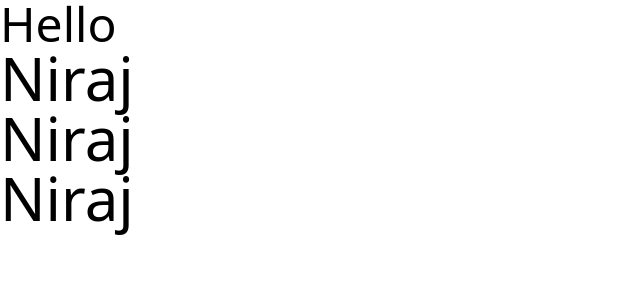
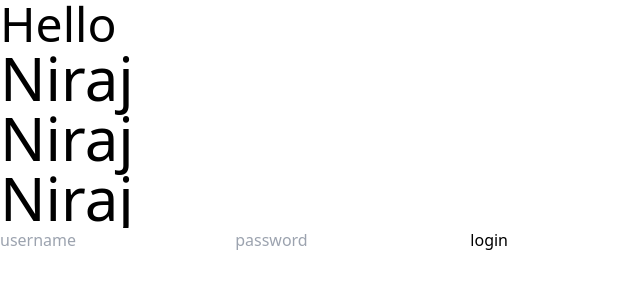
Before and after one commit to manishkumar632/sweet_home, a Django app: page / in a window 1280 px wide. Shown: the top 300 px of the page, without its empty margins (0-640 px from the left). Run offline with Django 5.2, Linux system fonts and the light colour scheme; style sheets or scripts are compiled from the project's sources.

Commit message:
commited

```diff
--- a/app/templates/index.html
+++ b/app/templates/index.html
@@ -14,5 +14,15 @@
     <h2 class="text-6xl">Niraj</h2>
     <h2 class="text-6xl">Niraj</h2>
     <h2 class="text-6xl">Niraj</h2>
+    <!-- create a div having the form of login page -->
+    <div class="login">
+        <form action="login" method="POST">
+            {% csrf_token %}
+            <input type="text" name="username" placeholder="username">
+            <input type="password" name="password" placeholder="password">
+            <input type="submit" value="login">
+        </form>
+    </div>
+
 </body>
 </html>
```
